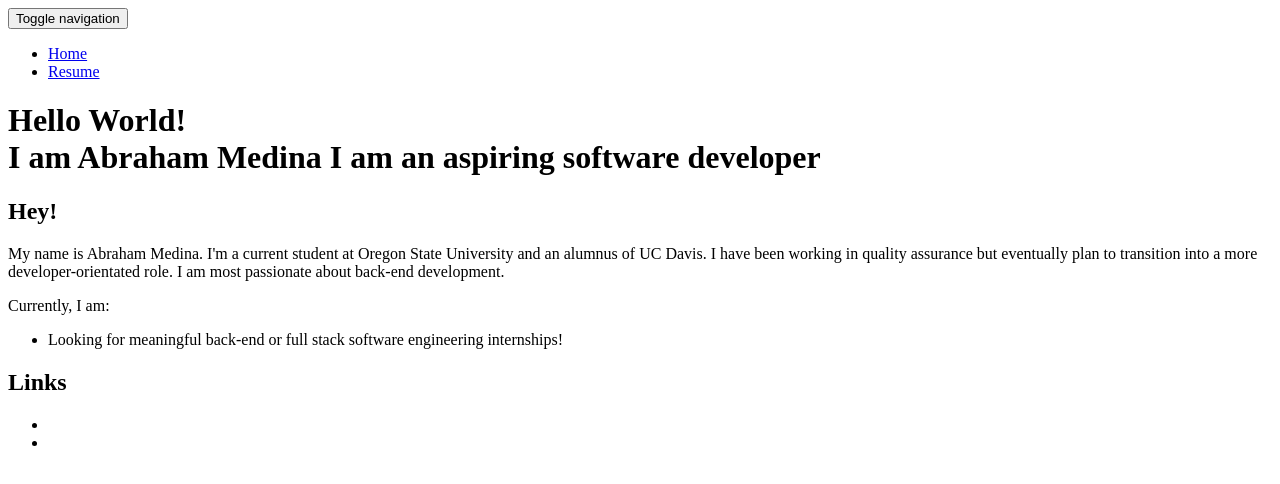
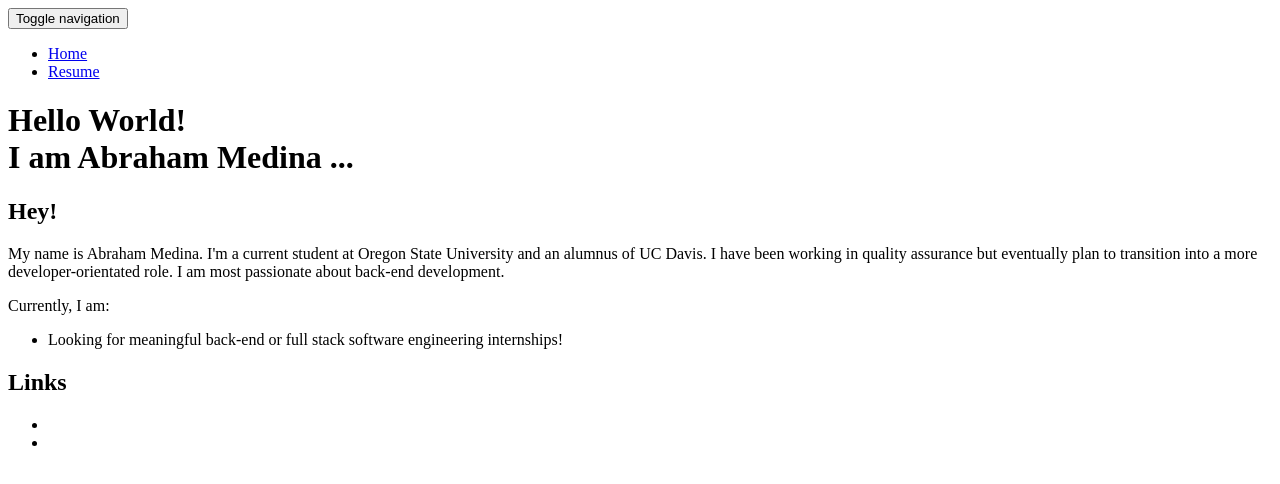
Before and after one commit to amedinaaa/Personal-website, a plain HTML site: page index.html in a window 1280 px wide. Drawn offline with Linux system fonts and the light colour scheme.

Commit message:
Update index.html

```diff
--- a/index.html
+++ b/index.html
@@ -28,7 +28,7 @@
               <h1>Hello World! <br>
                 <span id="typed-strings">
                   <span>I am Abraham Medina</span>
-                  <span>I am an aspiring software developer</span>
+                  <span>...</span>
                 </span>
                 <span id="typed"></span>
               </h1>
```
